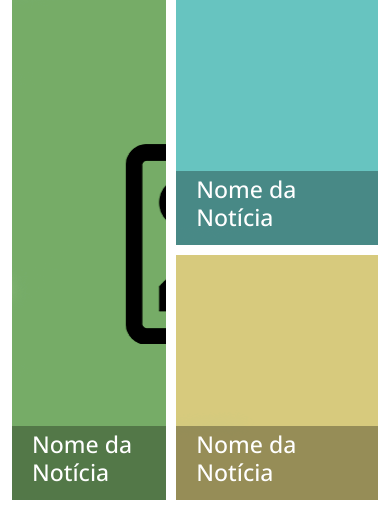
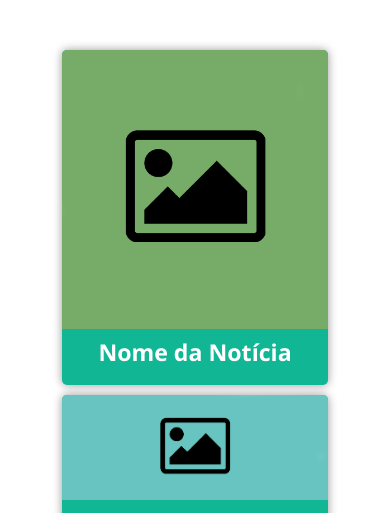
Before and after one commit to Gilbertosr5/GreenSea, a plain HTML site: page index.html in a window 390 px wide. Shown: the part 102-615 px from the top of the page. Drawn offline with nearby package versions, Linux system fonts and the light colour scheme.

Commit message:
Main News Responsivity fixed

```diff
--- a/css/style.css
+++ b/css/style.css
@@ -17,61 +17,61 @@ body{
     padding: 0px 10px;
 }
 
+/* Main News */
+
 .main-news{
-    width: 100%;
-    height: 500px;
-
+    padding: 50px;
     display: grid;
-    grid-template-columns: 1.30fr 1.70fr;
+    grid-gap: 10px;
+    grid-template-columns: 1fr 1fr;
     grid-template-rows: 1fr 1fr;
-    grid-gap: 10px;
     grid-template-areas:
-        "news1 news2"
-        "news1 news3";
-}
-
-.news1{
-    background-image: url(../img/home/icon1.png);
-    background-size: cover;
-    grid-area: news1;
-}
-
-.news2{
-    background-image: url(../img/home/icon2.png);
-    grid-area: news2;
-}
-
-.news3{
-    background-image: url(../img/home/icon3.png);
-    grid-area: news3;
+    "news1 news2"
+    "news1 news3";
 }
 
 .news{
+    border-radius: 5px;
+    box-shadow: 0 0 10px rgba(0, 0, 0, 0.4);
+    background-color: #11B695;
     display: flex;
-    align-items: flex-end;
+    flex-direction: column;
+    align-items: center;
+    justify-content: flex-start;
+    transition: 0.5s;
+    cursor: pointer;
 }
 
-.news-legend{
-    background-color: rgba(0, 0, 0, 0.3);
-    transition: 0.7s;
+.news:hover{
+    box-shadow: 0 0 20px rgba(0, 0, 0, 0.7);
+    text-shadow: 0 0 10px rgba(0, 0, 0, 0.4);;
+}
+
+.news h3{
+    padding: 10px;
     color: white;
+    font-weight: bolder;
+}
+
+.news img{
+    border-top-right-radius: 5px;
+    border-top-left-radius: 5px;
     width: 100%;
 }
 
-.hide{
-    display: none;
-}
+@media (max-width: 500px){
+    .main-news{
+        grid-template-columns: 1fr;
+        grid-template-rows: 2fr 1fr 1fr;
+        grid-template-areas:
+        "news1"
+        "news2"
+        "news3";
+    }
 
-.see{
-    display: block;
-}
-
-.news-legend h3, .news-legend p{
-    padding: 5px 20px;
-}
-
-.news-legend:hover{
-    background-color: rgba(0, 0, 0, 0.6);
+    .enter-btn{
+        margin: 10px auto 10px auto;
+    }
 }
 
 .footer{
--- a/index.html
+++ b/index.html
@@ -29,7 +29,7 @@
                 <button class="navbar-toggler" type="button" data-bs-toggle="collapse" data-bs-target="#navbarID" aria-controls="navbarID" aria-expanded="false" aria-label="Toggle navigation">
                     <span class="navbar-toggler-icon"></span>
                 </button>
-                <div class="collapse navbar-collapse" id="navbarID">
+                <div class="collapse navbar-collapse text-center" id="navbarID">
                     <ul class="navbar-nav ml-auto mb-2 mb-lg-0">
                         <li class="nav-item">
                             <a class="nav-link active" aria-current="page" href="index.html">Inicio</a>
@@ -48,7 +48,7 @@
                         <input class="form-control me-1" type="search" placeholder="Buscar" aria-label="Search">
                         <button class="btn btn-outline-light" type="submit"><i class="fas fa-search"></i></button>
                     </form>
-                    <button class="btn btn-sm btn-outline-light ml-2" type="button" data-bs-toggle="modal" data-bs-target="#loginModal">Entrar <i class="fas fa-angle-right"></i></button>
+                    <button class="btn btn-sm btn-outline-light ml-2 enter-btn" type="button" data-bs-toggle="modal" data-bs-target="#loginModal">Entrar <i class="fas fa-angle-right"></i></button>
                 </div>
             </div>
         </nav>
@@ -56,27 +56,22 @@
         <!--Main-->
         <div class="container">
             <main class="main-news">
-                <div class="news news1" onmouseenter="show(1)" onmouseleave="hide(1)">
-                    <div class="news-legend">
-                        <h3>Nome da Notícia</h3>
-                        <p class="p1 hide">Lorem ipsum dolor sit amet consectetur adipisicing elit. Ea, consequatur maxime voluptatibus doloremque commodi architecto non.</p>
-                    </div>
+                <div class="news news1" style="grid-area: news1;" onclick="window.location.href = 'html/notices/notice1.html';">
+                    <img src="img/home/icon1.png" alt="">
+                    <h3>Nome da Notícia</h3>
                 </div>
-                <div class="news news2" onmouseenter="show(2)" onmouseleave="hide(2)">
-                    <div class="news-legend">
-                        <h3>Nome da Notícia</h3>
-                        <p class="p2 hide">Lorem ipsum dolor sit amet consectetur adipisicing elit. Ea, consequatur maxime voluptatibus doloremque commodi architecto non.</p>
-                    </div>
+                <div class="news news2" style="grid-area: news2;" onclick="window.location.href = 'html/notices/notice1.html';">
+                    <img src="img/home/icon2.png" alt="">
+                    <h3>Nome da Notícia</h3>
                 </div>
-                <div class="news news3" onmouseenter="show(3)" onmouseleave="hide(3)">
-                    <div class="news-legend">
-                        <h3>Nome da Notícia</h3>
-                        <p class="p3 hide">Lorem ipsum dolor sit amet consectetur adipisicing elit. Ea, consequatur maxime voluptatibus doloremque commodi architecto non.</p>
-                    </div>
+                <div class="news news3" style="grid-area: news3;" onclick="window.location.href = 'html/notices/notice1.html';">
+                    <img src="img/home/icon3.png" alt="">
+                    <h3>Nome da Notícia</h3>
                 </div>
             </main>
         </div>
 
+        <!--Mini news section-->
         <section class="section-article">
             ...
         </section>
@@ -197,7 +192,7 @@
 
 
 
-        <script src="js/script.js"></script>
+        <!--<script src="js/script.js"></script>-->
 
         <script src="https://cdn.jsdelivr.net/npm/@popperjs/core@2.9.2/dist/umd/popper.min.js" integrity="sha384-IQsoLXl5PILFhosVNubq5LC7Qb9DXgDA9i+tQ8Zj3iwWAwPtgFTxbJ8NT4GN1R8p" crossorigin="anonymous"></script>
         <script src="https://cdn.jsdelivr.net/npm/bootstrap@5.0.2/dist/js/bootstrap.min.js" integrity="sha384-cVKIPhGWiC2Al4u+LWgxfKTRIcfu0JTxR+EQDz/bgldoEyl4H0zUF0QKbrJ0EcQF" crossorigin="anonymous"></script>
```
Also changed, not shown: html/notices/notice1.html (added).
